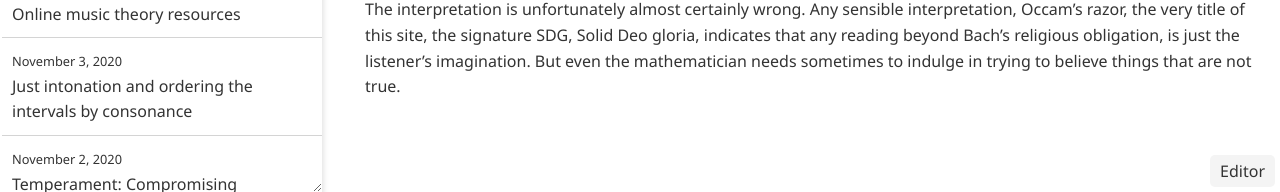
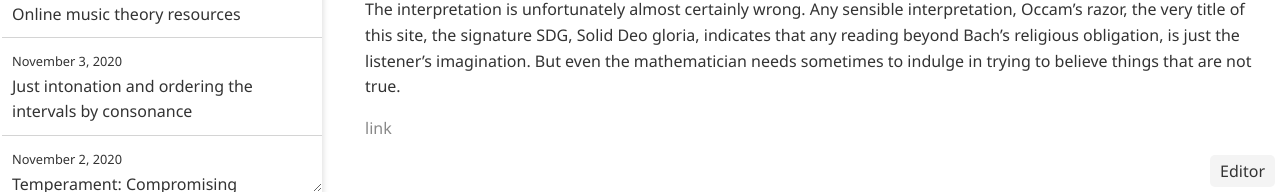
Before and after one commit to ansyblenetwork/sdg, a Jekyll site: the page built from _posts/2020-12-19-rambling-about-bach.md, in a window 1280 px wide and 971 px high. Shown: the part 779-971 px from the top of the window. Built offline with Jekyll 4.4.1, drawn with Linux system fonts in a browser that asks for light colours.

Commit message:
Update 2020-12-19-rambling-about-bach.md

```diff
--- a/_posts/2020-12-19-rambling-about-bach.md
+++ b/_posts/2020-12-19-rambling-about-bach.md
@@ -19,3 +19,5 @@ I like this description too much. It even sounds wiser in my mind when I recall
 It is the athiest's interpretation of Bach, or perhaps the humanist's. It is an alternative to the easy understanding toward which the facts of history point, which is that Bach wrote music in description of god. No; Bach perhaps was religious, and perhaps his occupation demanded that in the literal sense, his music was a religious offering. But the music he wrote was at the same time a descriptive art, distilling what was not vile about humanity. Taking a sieve to the many moments by which humanity is preoccupied by acquisition - the envies, greeds, lusts, and jealousies that Chazelle aptly enumerated, and indeed, often of middle age - and seeing the honesty of what is left behind. And to conclude that what is left behind is good.
 
 The interpretation is unfortunately almost certainly wrong. Any sensible interpretation, Occam's razor, the very title of this site, the signature SDG, Solid Deo gloria, indicates that any reading beyond Bach's religious obligation, is just the listener's imagination. But even the mathematician needs sometimes to indulge in trying to believe things that are not true.
+
+[link](https://www.youtube.com/watch?v=b7-Pgo2lmlU)
```
